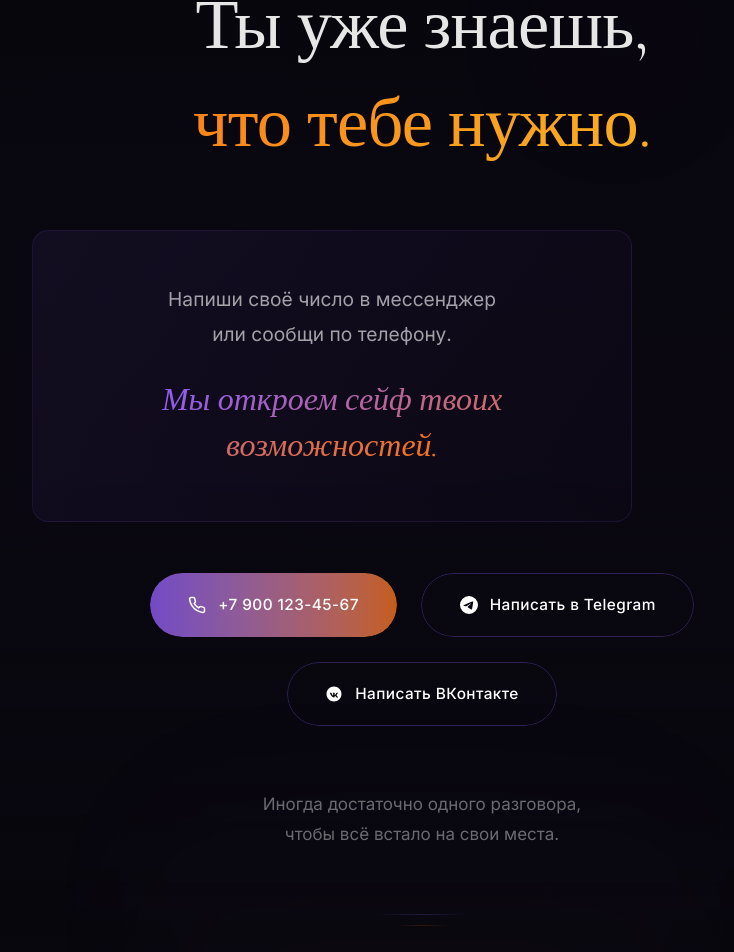
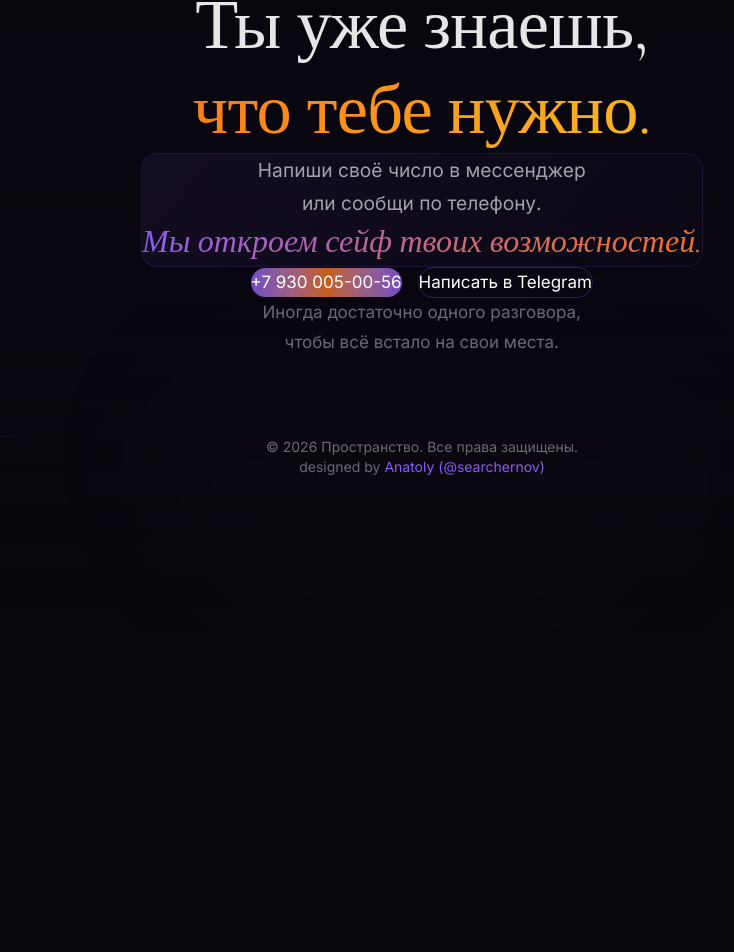
Before and after one commit to Sequr1/dn, a React (Vite) app: page / in a window 1280 px wide. Shown: the part 7171-8123 px from the top of the page, without its empty margins (218-952 px from the left). After the commit the page ends 7802 px from the top, so only its background shows below. Built offline with nearby package versions, Linux system fonts and the light colour scheme.

Commit message:
Update ClosingSection.tsx

```diff
--- a/src/components/ClosingSection.tsx
+++ b/src/components/ClosingSection.tsx
@@ -2,125 +2,105 @@ import RevealText from './RevealText';
 
 export default function ClosingSection() {
   return (
-    <section className="relative overflow-hidden min-h-screen flex items-center">
+    <section className="relative overflow-hidden min-h-screen flex flex-col justify-between">
       {/* Background */}
       <div className="absolute inset-0 bg-gradient-to-b from-transparent via-deep-purple/10 to-deep-black" />
 
-      {/* Warm glow */}
+      {/* Glow */}
       <div className="absolute bottom-0 left-1/2 -translate-x-1/2 pointer-events-none">
         <div className="w-[600px] h-[400px] rounded-full bg-gradient-to-t from-warm-orange/12 via-light-purple/8 to-transparent blur-3xl animate-gentle-pulse" />
       </div>
 
-      {/* Purple orb */}
-      <div className="absolute top-20 right-1/4 w-[250px] h-[250px] rounded-full bg-light-purple/5 blur-3xl pointer-events-none animate-gentle-pulse-2" />
-
-      <div className="relative z-10 site-container section-space w-full">
+      <div className="relative z-10 site-container section-space w-full flex flex-col justify-between flex-1">
         <div className="text-column mx-auto text-center">
 
           {/* Headline */}
           <RevealText>
-            <h2 className="heading-hero">
-              Ты уже знаешь,
-            </h2>
+            <h2 className="heading-hero">Ты уже знаешь,</h2>
           </RevealText>
 
           <RevealText delay={0.25}>
-            <p className="heading-hero text-gradient-orange-gold" style={{ marginTop: 'clamp(8px, 1vw, 16px)' }}>
+            <p className="heading-hero text-gradient-orange-gold mt-2">
               что тебе нужно.
             </p>
           </RevealText>
 
-          {/* Safe phrase */}
+          {/* Message */}
           <RevealText delay={0.45}>
-            <div className="glass-purple rounded-2xl mx-auto" style={{ marginTop: 'clamp(40px, 5vw, 72px)', padding: 'clamp(28px, 4vw, 52px)', maxWidth: '600px' }}>
-              <p className="text-body-lg text-text-soft" style={{ lineHeight: 1.8 }}>
-                Напиши своё число в мессенджер<br className="hidden sm:inline" /> или сообщи по телефону.
+            <div className="glass-purple rounded-2xl mx-auto mt-10 p-8 max-w-[600px]">
+              <p className="text-body-lg text-text-soft leading-relaxed">
+                Напиши своё число в мессенджер
+                <br className="hidden sm:inline" /> или сообщи по телефону.
               </p>
-              <p className="text-quote text-text-main" style={{ marginTop: 'clamp(16px, 2vw, 28px)' }}>
-                <span className="text-gradient-purple-orange">Мы откроем сейф твоих возможностей.</span>
+              <p className="text-quote text-text-main mt-4">
+                <span className="text-gradient-purple-orange">
+                  Мы откроем сейф твоих возможностей.
+                </span>
               </p>
             </div>
           </RevealText>
 
-          {/* Contact buttons */}
+          {/* Buttons */}
           <RevealText delay={0.65}>
-            <div style={{ marginTop: 'clamp(36px, 4vw, 64px)' }} className="flex flex-col sm:flex-row items-center justify-center gap-4 sm:gap-6">
+            <div className="mt-10 flex flex-col sm:flex-row items-center justify-center gap-4">
+
               {/* Phone */}
               <a
                 href="tel:+79300050056"
-                className="group relative inline-flex cursor-pointer items-center gap-3 overflow-hidden rounded-full font-sans tracking-wide text-white transition-all duration-500"
-                style={{ padding: 'clamp(14px, 1.5vw, 22px) clamp(32px, 3vw, 52px)' }}
+                className="group relative inline-flex items-center gap-3 rounded-full px-8 py-4 text-white transition-all"
               >
-                <div className="absolute inset-0 rounded-full bg-gradient-to-r from-light-purple via-warm-orange to-light-purple bg-[length:200%_100%] opacity-80 transition-opacity duration-400 group-hover:opacity-100 animate-color-shift" />
+                <div className="absolute inset-0 rounded-full bg-gradient-to-r from-light-purple via-warm-orange to-light-purple opacity-80 group-hover:opacity-100 animate-color-shift" />
                 <span className="relative z-10 flex items-center gap-3">
-                  <svg xmlns="http://www.w3.org/2000/svg" width="18" height="18" viewBox="0 0 24 24" fill="none" stroke="currentColor" strokeWidth="2" strokeLinecap="round" strokeLinejoin="round"><path d="M22 16.92v3a2 2 0 0 1-2.18 2 19.79 19.79 0 0 1-8.63-3.07 19.5 19.5 0 0 1-6-6 19.79 19.79 0 0 1-3.07-8.67A2 2 0 0 1 4.11 2h3a2 2 0 0 1 2 1.72 12.84 12.84 0 0 0 .7 2.81 2 2 0 0 1-.45 2.11L8.09 9.91a16 16 0 0 0 6 6l1.27-1.27a2 2 0 0 1 2.11-.45 12.84 12.84 0 0 0 2.81.7A2 2 0 0 1 22 16.92z"/></svg>
-                  <span className="font-medium" style={{ fontSize: 'clamp(15px, 1.2vw, 20px)' }}>+7 900 123-45-67</span>
+                  <span>+7 930 005-00-56</span>
                 </span>
               </a>
 
               {/* Telegram */}
               <a
-                href="https://t.me/navlyanskiynew"
+                href="https://t.me/navlyanskiyonline"
                 target="_blank"
                 rel="noopener noreferrer"
-                className="group relative inline-flex cursor-pointer items-center gap-3 overflow-hidden rounded-full font-sans tracking-wide text-white transition-all duration-500"
-                style={{ padding: 'clamp(14px, 1.5vw, 22px) clamp(32px, 3vw, 52px)' }}
+                className="group relative inline-flex items-center gap-3 rounded-full px-8 py-4 text-white transition-all border border-light-purple/30 hover:bg-white/5"
               >
-                <div className="absolute inset-0 rounded-full border border-light-purple/30 transition-all duration-400 group-hover:border-warm-orange/40 group-hover:bg-white/5" />
-                <span className="relative z-10 flex items-center gap-3">
-                  <svg xmlns="http://www.w3.org/2000/svg" width="18" height="18" viewBox="0 0 24 24" fill="currentColor"><path d="M11.944 0A12 12 0 0 0 0 12a12 12 0 0 0 12 12 12 12 0 0 0 12-12A12 12 0 0 0 12 0a12 12 0 0 0-.056 0zm4.962 7.224c.1-.002.321.023.465.14a.506.506 0 0 1 .171.325c.016.093.036.306.02.472-.18 1.898-.962 6.502-1.36 8.627-.168.9-.499 1.201-.82 1.23-.696.065-1.225-.46-1.9-.902-1.056-.693-1.653-1.124-2.678-1.8-1.185-.78-.417-1.21.258-1.91.177-.184 3.247-2.977 3.307-3.23.007-.032.014-.15-.056-.212s-.174-.041-.249-.024c-.106.024-1.793 1.14-5.061 3.345-.479.33-.913.49-1.302.48-.428-.008-1.252-.241-1.865-.44-.752-.245-1.349-.374-1.297-.789.027-.216.325-.437.893-.663 3.498-1.524 5.83-2.529 6.998-3.014 3.332-1.386 4.025-1.627 4.476-1.635z"/></svg>
-                  <span className="font-medium" style={{ fontSize: 'clamp(15px, 1.2vw, 20px)' }}>Написать в Telegram</span>
+                <span className="relative z-10">
+                  Написать в Telegram
                 </span>
               </a>
             </div>
           </RevealText>
 
-          {/* VK */}
-<RevealText delay={0.8}>
-  <div style={{ marginTop: 'clamp(16px, 2vw, 24px)' }}>
-    <a
-      href="https://vk.ru/navlyanskiy"
-      target="_blank"
-      rel="noopener noreferrer"
-      className="group relative inline-flex cursor-pointer items-center gap-3 overflow-hidden rounded-full font-sans tracking-wide text-white transition-all duration-500"
-      style={{ padding: 'clamp(14px, 1.5vw, 22px) clamp(32px, 3vw, 52px)' }}
-    >
-      <div className="absolute inset-0 rounded-full border border-light-purple/30 transition-all duration-400 group-hover:border-warm-orange/40 group-hover:bg-white/5" />
-
-      <span className="relative z-10 flex items-center gap-3">
-        {/* VK SVG */}
-        <svg xmlns="http://www.w3.org/2000/svg" width="18" height="18" viewBox="0 0 24 24" fill="currentColor">
-          <path d="M12.004 2C6.478 2 2 6.477 2 12c0 5.523 4.478 10 10.004 10C17.523 22 22 17.523 22 12c0-5.523-4.477-10-9.996-10zm4.93 14.615h-1.18c-.445 0-.58-.36-1.377-1.157-.695-.68-.997-.77-1.166-.77-.232 0-.3.063-.3.36v1.055c0 .285-.09.512-.838.512-1.24 0-2.616-.75-3.586-2.146-1.46-2.045-1.86-3.58-1.86-3.89 0-.167.063-.32.36-.32h1.18c.3 0 .413.134.53.447.583 1.69 1.55 3.176 1.95 3.176.15 0 .214-.07.214-.444v-1.72c-.045-.785-.463-.85-.463-1.13 0-.14.11-.27.3-.27h1.85c.25 0 .34.13.34.42v2.31c0 .25.11.34.18.34.15 0 .27-.09.54-.36.85-.95 1.46-2.42 1.46-2.42.08-.18.21-.34.5-.34h1.18c.36 0 .44.18.36.43-.15.69-1.63 2.77-1.63 2.77-.13.21-.18.31 0 .54.13.17.56.55.85.89.54.61.96 1.12 1.07 1.47.11.35-.06.53-.41.53z"/>
-        </svg>
-
-        <span
-          className="font-medium"
-          style={{ fontSize: 'clamp(15px, 1.2vw, 20px)' }}
-        >
-          Написать ВКонтакте
-        </span>
-      </span>
-    </a>
-  </div>
-</RevealText>
-
-          {/* Closing micro text */}
+          {/* Closing text */}
           <RevealText delay={1.0}>
-            <p className="text-body text-text-muted text-column--narrow mx-auto" style={{ marginTop: 'clamp(40px, 5vw, 72px)' }}>
+            <p className="text-body text-text-muted mt-16">
               Иногда достаточно одного разговора,
               <br />
               чтобы всё встало на свои места.
             </p>
           </RevealText>
+        </div>
 
-          {/* Decorative bottom */}
-          <RevealText delay={1.2}>
-            <div className="flex flex-col items-center" style={{ marginTop: 'clamp(40px, 5vw, 80px)', gap: '10px' }}>
-              <div className="h-px w-24 bg-gradient-to-r from-transparent via-light-purple/20 to-transparent" />
-              <div className="h-px w-14 bg-gradient-to-r from-transparent via-warm-orange/15 to-transparent" />
-            </div>
-          </RevealText>
-        </div>
+        {/* ===== FOOTER ===== */}
+        <RevealText delay={1.2}>
+          <footer className="mt-16 pb-6 text-center text-sm text-text-muted">
+            <div className="mb-3 h-px w-24 mx-auto bg-gradient-to-r from-transparent via-light-purple/20 to-transparent" />
+
+            <p>
+              © {new Date().getFullYear()} Пространство. Все права защищены.
+            </p>
+
+            <p className="mt-2">
+              designed by{" "}
+              <a
+                href="https://t.me/searchernov"
+                target="_blank"
+                rel="noopener noreferrer"
+                className="text-light-purple hover:text-warm-orange transition-colors"
+              >
+                Anatoly (@searchernov)
+              </a>
+            </p>
+          </footer>
+        </RevealText>
       </div>
     </section>
   );
```
